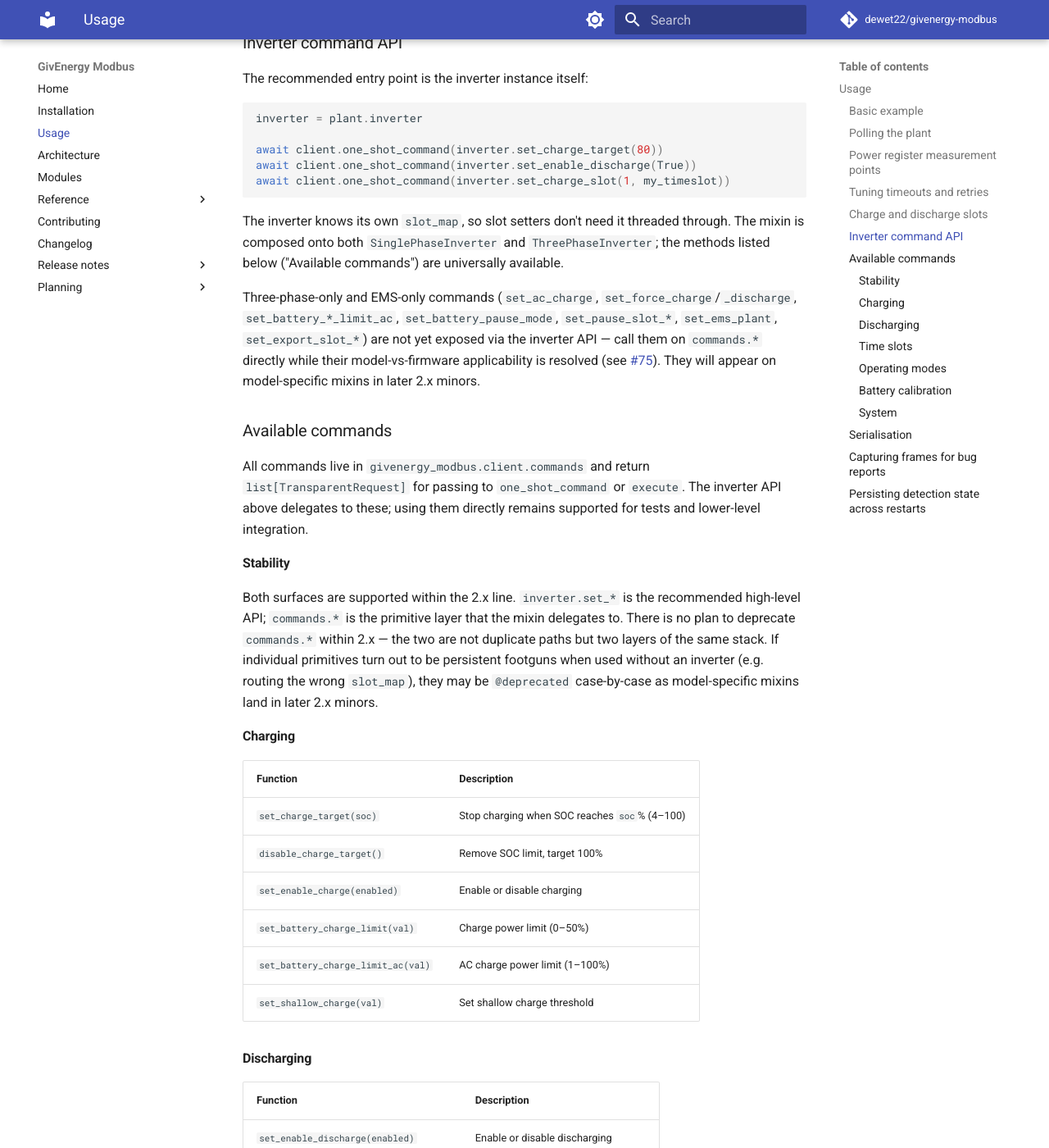
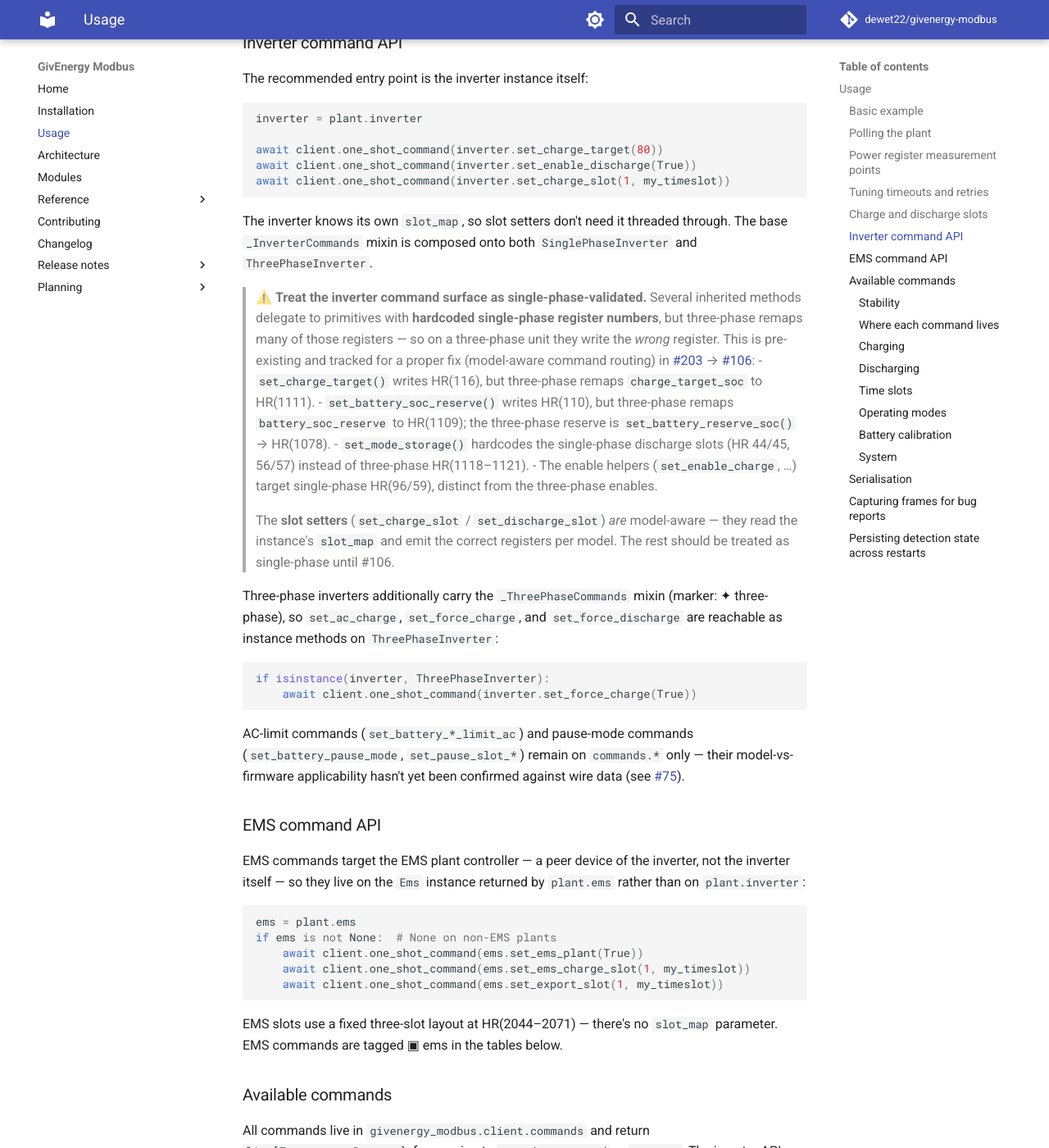
Before and after one commit to dewet22/givenergy-modbus, an MkDocs documentation site: the page built from docs/usage.md, in a window 1280 px wide and 1400 px high, scrolled down 4329 px. Shown: the whole window at 82% size. Built offline with MkDocs 1.6.1 and Material for MkDocs 9.7.7, drawn with Linux system fonts in a browser that asks for light colours; comment, search, counter and statistics services are not loaded; some of the changed text lies outside the part shown.

Commit message:
feat(model): model-specific command mixins — _ThreePhaseCommands + _EmsCommands (#75)
Cherry-pick of #194 onto main (it had merged to v2.2 via a pre-existing PR base). The _ThreePhaseCommands/_EmsCommands command mixins on the right device types, model-aware slot setters, the EMS surface, and the single-phase-validated docs caveat. Per-model WRITE_SAFE allowlists deferred to #106 (routing bug #203).

Changelog: Add model-specific command mixins — three-phase (_ThreePhaseCommands) and EMS (_EmsCommands) commands are now reachable as inverter/ems instance methods.
Co-Authored-By: Claude Opus 4.8 (1M context) <noreply@anthropic.com>

````diff
--- a/docs/usage.md
+++ b/docs/usage.md
@@ -190,9 +190,38 @@ await client.one_shot_command(inverter.set_enable_discharge(True))
 await client.one_shot_command(inverter.set_charge_slot(1, my_timeslot))
 ```
 
-The inverter knows its own `slot_map`, so slot setters don't need it threaded through. The mixin is composed onto both `SinglePhaseInverter` and `ThreePhaseInverter`; the methods listed below ("Available commands") are universally available.
+The inverter knows its own `slot_map`, so slot setters don't need it threaded through. The base `_InverterCommands` mixin is composed onto both `SinglePhaseInverter` and `ThreePhaseInverter`.
 
-Three-phase-only and EMS-only commands (`set_ac_charge`, `set_force_charge`/`_discharge`, `set_battery_*_limit_ac`, `set_battery_pause_mode`, `set_pause_slot_*`, `set_ems_plant`, `set_export_slot_*`) are not yet exposed via the inverter API — call them on `commands.*` directly while their model-vs-firmware applicability is resolved (see [#75](https://github.com/dewet22/givenergy-modbus/issues/75)). They will appear on model-specific mixins in later 2.x minors.
+> ⚠️ **Treat the inverter command surface as single-phase-validated.** Several inherited methods delegate to primitives with **hardcoded single-phase register numbers**, but three-phase remaps many of those registers — so on a three-phase unit they write the *wrong* register. This is pre-existing and tracked for a proper fix (model-aware command routing) in [#203](https://github.com/dewet22/givenergy-modbus/issues/203) → [#106](https://github.com/dewet22/givenergy-modbus/issues/106):
+> - `set_charge_target()` writes HR(116), but three-phase remaps `charge_target_soc` to HR(1111).
+> - `set_battery_soc_reserve()` writes HR(110), but three-phase remaps `battery_soc_reserve` to HR(1109); the three-phase reserve is `set_battery_reserve_soc()` → HR(1078).
+> - `set_mode_storage()` hardcodes the single-phase discharge slots (HR 44/45, 56/57) instead of three-phase HR(1118–1121).
+> - The enable helpers (`set_enable_charge`, …) target single-phase HR(96/59), distinct from the three-phase enables.
+>
+> The **slot setters** (`set_charge_slot` / `set_discharge_slot`) *are* model-aware — they read the instance's `slot_map` and emit the correct registers per model. The rest should be treated as single-phase until #106.
+
+Three-phase inverters additionally carry the `_ThreePhaseCommands` mixin (marker: ✦ three-phase), so `set_ac_charge`, `set_force_charge`, and `set_force_discharge` are reachable as instance methods on `ThreePhaseInverter`:
+
+```python
+if isinstance(inverter, ThreePhaseInverter):
+    await client.one_shot_command(inverter.set_force_charge(True))
+```
+
+AC-limit commands (`set_battery_*_limit_ac`) and pause-mode commands (`set_battery_pause_mode`, `set_pause_slot_*`) remain on `commands.*` only — their model-vs-firmware applicability hasn't yet been confirmed against wire data (see [#75](https://github.com/dewet22/givenergy-modbus/issues/75)).
+
+## EMS command API
+
+EMS commands target the EMS plant controller — a peer device of the inverter, not the inverter itself — so they live on the `Ems` instance returned by `plant.ems` rather than on `plant.inverter`:
+
+```python
+ems = plant.ems
+if ems is not None:  # None on non-EMS plants
+    await client.one_shot_command(ems.set_ems_plant(True))
+    await client.one_shot_command(ems.set_ems_charge_slot(1, my_timeslot))
+    await client.one_shot_command(ems.set_export_slot(1, my_timeslot))
+```
+
+EMS slots use a fixed three-slot layout at HR(2044–2071) — there's no `slot_map` parameter. EMS commands are tagged ▣ ems in the tables below.
 
 ## Available commands
 
@@ -203,70 +232,82 @@ for tests and lower-level integration.
 
 ### Stability
 
-Both surfaces are supported within the 2.x line. `inverter.set_*` is the
-recommended high-level API; `commands.*` is the primitive layer that the
-mixin delegates to. There is no plan to deprecate `commands.*` within 2.x —
+Both surfaces are supported within the 2.x line. The high-level mixin APIs
+(`inverter.set_*` on `SinglePhaseInverter` / `ThreePhaseInverter`, `ems.set_*`
+on `Ems`) are recommended; `commands.*` is the primitive layer that the
+mixins delegate to. There is no plan to deprecate `commands.*` within 2.x —
 the two are not duplicate paths but two layers of the same stack. If
 individual primitives turn out to be persistent footguns when used without an
 inverter (e.g. routing the wrong `slot_map`), they may be `@deprecated`
-case-by-case as model-specific mixins land in later 2.x minors.
+case-by-case.
+
+### Where each command lives
+
+| Surface | Composed onto | Marker in tables below |
+|---|---|---|
+| `_InverterCommands` | `SinglePhaseInverter`, `ThreePhaseInverter` | _(none — inherited base surface; **single-phase-validated**, see the ⚠️ note above)_ |
+| `_ThreePhaseCommands` | `ThreePhaseInverter` only | ✦ three-phase |
+| `_EmsCommands` | `Ems` only | ▣ ems |
+| `commands.*` only | _(not exposed as mixin method)_ | ⛔ commands-only |
+
+An unmarked row means the method is inherited from `_InverterCommands` on both inverter types — **not** that it writes correct registers on three-phase. Per the warning above, several of these are single-phase-hardcoded and remain single-phase-validated until the model-aware routing in #203 / #106.
 
 ### Charging
 
-| Function | Description |
-|---|---|
-| `set_charge_target(soc)` | Stop charging when SOC reaches `soc`% (4–100) |
-| `disable_charge_target()` | Remove SOC limit, target 100% |
-| `set_enable_charge(enabled)` | Enable or disable charging |
-| `set_battery_charge_limit(val)` | Charge power limit (0–50%) |
-| `set_battery_charge_limit_ac(val)` | AC charge power limit (1–100%) |
-| `set_shallow_charge(val)` | Set shallow charge threshold |
+| Function | Description | Surface |
+|---|---|---|
+| `set_charge_target(soc)` | Stop charging when SOC reaches `soc`% (4–100) | |
+| `disable_charge_target()` | Remove SOC limit, target 100% | |
+| `set_enable_charge(enabled)` | Enable or disable charging | |
+| `set_battery_charge_limit(val)` | Charge power limit (0–50%) | |
+| `set_battery_charge_limit_ac(val)` | AC charge power limit (1–100%) | ⛔ commands-only |
+| `set_shallow_charge(val)` | Set shallow charge threshold (deprecated — use `set_battery_soc_reserve`) | ⛔ commands-only |
 
 ### Discharging
 
-| Function | Description |
-|---|---|
-| `set_enable_discharge(enabled)` | Enable or disable discharging |
-| `set_battery_discharge_limit(val)` | Discharge power limit (0–50%) |
-| `set_battery_discharge_limit_ac(val)` | AC discharge power limit (1–100%) |
-| `set_battery_soc_reserve(val)` | Minimum SOC to maintain (4–100%) |
-| `set_battery_power_reserve(val)` | Battery power reserve (4–100%) |
+| Function | Description | Surface |
+|---|---|---|
+| `set_enable_discharge(enabled)` | Enable or disable discharging | |
+| `set_battery_discharge_limit(val)` | Discharge power limit (0–50%) | |
+| `set_battery_discharge_limit_ac(val)` | AC discharge power limit (1–100%) | ⛔ commands-only |
+| `set_battery_soc_reserve(val)` | Minimum SOC to maintain (4–100%) | |
+| `set_battery_power_reserve(val)` | Battery power reserve (4–100%) | |
 
 ### Time slots
 
-| Function | Description |
-|---|---|
-| `set_charge_slot(idx, timeslot, slot_map)` | Set charge slot `idx` (1-based) |
-| `set_charge_slot_start(idx, t, slot_map)` | Set just the start of charge slot `idx` (or `None` to clear that end) |
-| `set_charge_slot_end(idx, t, slot_map)` | Set just the end of charge slot `idx` (or `None` to clear that end) |
-| `reset_charge_slot(idx, slot_map)` | Clear charge slot `idx` |
-| `set_discharge_slot(idx, timeslot, slot_map)` | Set discharge slot `idx` (1-based) |
-| `set_discharge_slot_start(idx, t, slot_map)` | Set just the start of discharge slot `idx` (or `None` to clear that end) |
-| `set_discharge_slot_end(idx, t, slot_map)` | Set just the end of discharge slot `idx` (or `None` to clear that end) |
-| `reset_discharge_slot(idx, slot_map)` | Clear discharge slot `idx` |
-| `set_export_slot(idx, slot)` | Set export slot `idx` (1–3), or clear if `None` |
-| `set_export_slot_start(idx, t)` | Set just the start of export slot `idx` |
-| `set_export_slot_end(idx, t)` | Set just the end of export slot `idx` |
-| `set_export_priority(priority)` | Set surplus-power dispatch priority (`ExportPriority`: BATTERY_FIRST, GRID_FIRST, LOAD_FIRST) — AC-coupled only |
-| `set_enable_eps(enabled)` | Enable or disable Emergency Power Supply (EPS) mode — AC-coupled only |
-| `set_battery_pause_mode(val)` | Set pause mode (`BatteryPauseMode`: DISABLED, PAUSE_CHARGE, PAUSE_DISCHARGE, PAUSE_BOTH) |
-| `set_pause_slot(slot)` | Set battery pause time slot (or `None` to clear) |
-| `set_pause_slot_start(t)` | Set just the start of the battery pause slot |
-| `set_pause_slot_end(t)` | Set just the end of the battery pause slot |
-| `set_ems_plant(enabled)` | Enable/disable EMS plant control |
-| `set_ems_charge_slot(idx, timeslot)` | Set EMS plant charge slot `idx` (1–3), or clear if `None` |
-| `set_ems_charge_slot_start(idx, t)` | Set just the start of EMS charge slot `idx` |
-| `set_ems_charge_slot_end(idx, t)` | Set just the end of EMS charge slot `idx` |
-| `set_ems_discharge_slot(idx, timeslot)` | Set EMS plant discharge slot `idx` (1–3), or clear if `None` |
-| `set_ems_discharge_slot_start(idx, t)` | Set just the start of EMS discharge slot `idx` |
-| `set_ems_discharge_slot_end(idx, t)` | Set just the end of EMS discharge slot `idx` |
-| `set_ems_charge_target_soc(idx, soc)` | EMS charge slot `idx` target SOC (0–100%) |
-| `set_ems_discharge_target_soc(idx, soc)` | EMS discharge slot `idx` target SOC (0–100%) |
-| `set_ems_export_slot(idx, timeslot)` | Set EMS plant export slot `idx` (1–3), or clear if `None` |
-| `set_ems_export_slot_start(idx, t)` | Set just the start of EMS export slot `idx` |
-| `set_ems_export_slot_end(idx, t)` | Set just the end of EMS export slot `idx` |
-| `set_ems_export_target_soc(idx, soc)` | EMS export slot `idx` target SOC (0–100%) |
-| `set_ems_export_power_limit(watts)` | EMS plant export power limit (watts) |
+| Function | Description | Surface |
+|---|---|---|
+| `set_charge_slot(idx, timeslot, slot_map)` | Set charge slot `idx` (1-based) | |
+| `set_charge_slot_start(idx, t, slot_map)` | Set just the start of charge slot `idx` (or `None` to clear that end) | |
+| `set_charge_slot_end(idx, t, slot_map)` | Set just the end of charge slot `idx` (or `None` to clear that end) | |
+| `reset_charge_slot(idx, slot_map)` | Clear charge slot `idx` | |
+| `set_discharge_slot(idx, timeslot, slot_map)` | Set discharge slot `idx` (1-based) | |
+| `set_discharge_slot_start(idx, t, slot_map)` | Set just the start of discharge slot `idx` (or `None` to clear that end) | |
+| `set_discharge_slot_end(idx, t, slot_map)` | Set just the end of discharge slot `idx` (or `None` to clear that end) | |
+| `reset_discharge_slot(idx, slot_map)` | Clear discharge slot `idx` | |
+| `set_export_slot(idx, slot)` | Set export slot `idx` (1–3), or clear if `None` | ▣ ems |
+| `set_export_slot_start(idx, t)` | Set just the start of export slot `idx` | ▣ ems |
+| `set_export_slot_end(idx, t)` | Set just the end of export slot `idx` | ▣ ems |
+| `set_export_priority(priority)` | Set surplus-power dispatch priority (`ExportPriority`: BATTERY_FIRST, GRID_FIRST, LOAD_FIRST) — AC-coupled only | |
+| `set_enable_eps(enabled)` | Enable or disable Emergency Power Supply (EPS) mode — AC-coupled only | |
+| `set_battery_pause_mode(val)` | Set pause mode (`BatteryPauseMode`: DISABLED, PAUSE_CHARGE, PAUSE_DISCHARGE, PAUSE_BOTH) | ⛔ commands-only |
+| `set_pause_slot(slot)` | Set battery pause time slot (or `None` to clear) | ⛔ commands-only |
+| `set_pause_slot_start(t)` | Set just the start of the battery pause slot | ⛔ commands-only |
+| `set_pause_slot_end(t)` | Set just the end of the battery pause slot | ⛔ commands-only |
+| `set_ems_plant(enabled)` | Enable/disable EMS plant control | ▣ ems |
+| `set_ems_charge_slot(idx, timeslot)` | Set EMS plant charge slot `idx` (1–3), or clear if `None` | ▣ ems |
+| `set_ems_charge_slot_start(idx, t)` | Set just the start of EMS charge slot `idx` | ▣ ems |
+| `set_ems_charge_slot_end(idx, t)` | Set just the end of EMS charge slot `idx` | ▣ ems |
+| `set_ems_discharge_slot(idx, timeslot)` | Set EMS plant discharge slot `idx` (1–3), or clear if `None` | ▣ ems |
+| `set_ems_discharge_slot_start(idx, t)` | Set just the start of EMS discharge slot `idx` | ▣ ems |
+| `set_ems_discharge_slot_end(idx, t)` | Set just the end of EMS discharge slot `idx` | ▣ ems |
+| `set_ems_charge_target_soc(idx, soc)` | EMS charge slot `idx` target SOC (0–100%) | ▣ ems |
+| `set_ems_discharge_target_soc(idx, soc)` | EMS discharge slot `idx` target SOC (0–100%) | ▣ ems |
+| `set_ems_export_slot(idx, timeslot)` | Set EMS plant export slot `idx` (1–3), or clear if `None` | ▣ ems |
+| `set_ems_export_slot_start(idx, t)` | Set just the start of EMS export slot `idx` | ▣ ems |
+| `set_ems_export_slot_end(idx, t)` | Set just the end of EMS export slot `idx` | ▣ ems |
+| `set_ems_export_target_soc(idx, soc)` | EMS export slot `idx` target SOC (0–100%) | ▣ ems |
+| `set_ems_export_power_limit(watts)` | EMS plant export power limit (watts) | ▣ ems |
 
 EMS plant scheduling commands (`set_ems_*`) target the EMS controller's own
 plant-config registers (HR 2040-2071) and use a fixed three-slot layout, so —
@@ -288,31 +329,30 @@ family silently targeting wrong registers on another.
 
 ### Operating modes
 
-| Function | Description |
-|---|---|
-| `set_mode_dynamic()` | Dynamic/Eco mode — maximise self-consumption |
-| `set_mode_storage(discharge_slot_1, discharge_slot_2, discharge_for_export)` | Storage/timed discharge mode |
-| `set_discharge_mode_max_power()` | Set battery to discharge at max power |
-| `set_discharge_mode_to_match_demand()` | Set battery to match load demand |
-| `set_ac_charge(enabled)` | Enable or disable AC charging (three-phase) |
-| `set_force_charge(enabled)` | Force battery charge (three-phase) |
-| `set_force_discharge(enabled)` | Force battery discharge (three-phase) |
+| Function | Description | Surface |
+|---|---|---|
+| `set_mode_dynamic()` | Dynamic/Eco mode — maximise self-consumption | |
+| `set_mode_storage(discharge_slot_1, discharge_slot_2, discharge_for_export)` | Storage/timed discharge mode | |
+| `set_discharge_mode_max_power()` | Set battery to discharge at max power | |
+| `set_discharge_mode_to_match_demand()` | Set battery to match load demand | |
+| `set_ac_charge(enabled)` | Enable or disable AC charging | ✦ three-phase |
+| `set_force_charge(enabled)` | Force battery charge | ✦ three-phase |
+| `set_force_discharge(enabled)` | Force battery discharge | ✦ three-phase |
 
 ### Battery calibration
 
-| Function | Description |
-|---|---|
-| `set_calibrate_battery_soc(val)` | Recalibrate SOC estimation: `0` = Stop, `1` = Start (default), `3` = Charge Only |
+| Function | Description | Surface |
+|---|---|---|
+| `set_calibrate_battery_soc(val)` | Recalibrate SOC estimation: `0` = Stop, `1` = Start (default), `3` = Charge Only | |
 
 ### System
 
-| Function | Description |
-|---|---|
-| `set_active_power_rate(target)` | Max inverter output as % of rated capacity |
-| `set_system_date_time(dt)` | Set inverter clock |
-| `set_enable_rtc(enabled)` | Enable Real Time Clock (persists settings to EEPROM) |
-| `set_inverter_reboot()` | Restart the inverter |
-| `set_ems_plant(enabled)` | Enable EMS plant control |
+| Function | Description | Surface |
+|---|---|---|
+| `set_active_power_rate(target)` | Max inverter output as % of rated capacity | |
+| `set_system_date_time(dt)` | Set inverter clock | |
+| `set_enable_rtc(enabled)` | Enable Real Time Clock (persists settings to EEPROM) | |
+| `set_inverter_reboot()` | Restart the inverter | |
 
 ## Serialisation
 
````
Also changed, not shown: 4 other files.
